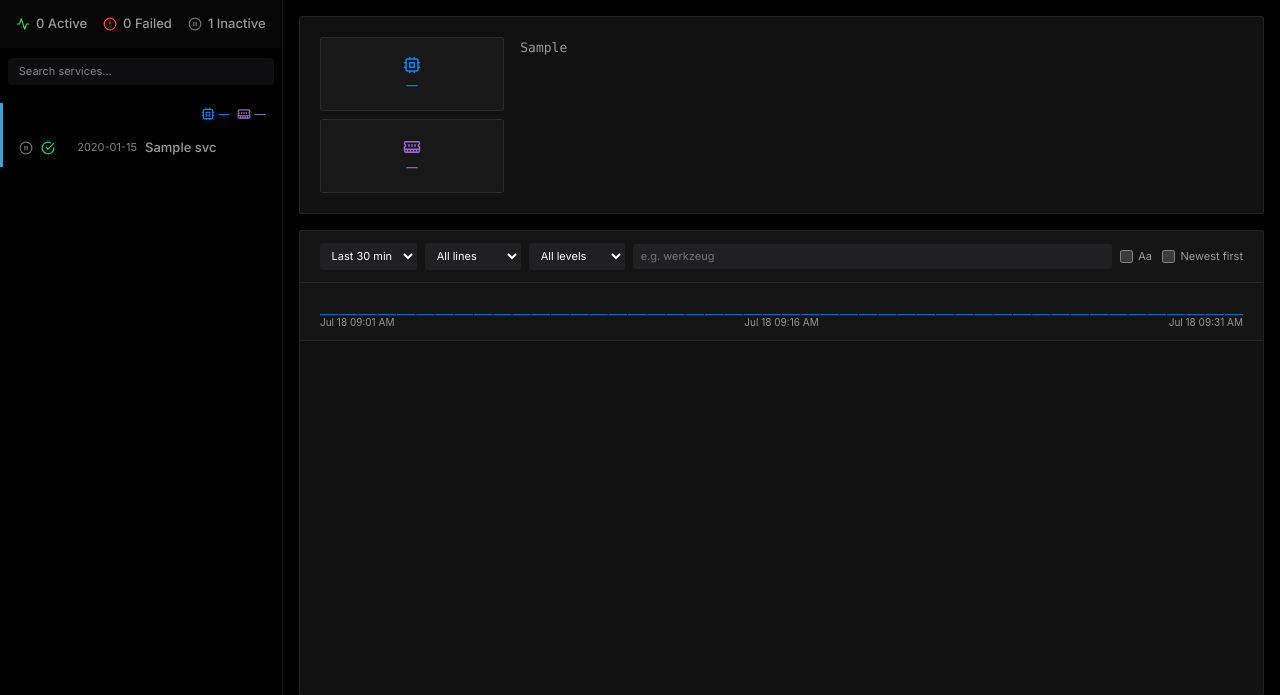
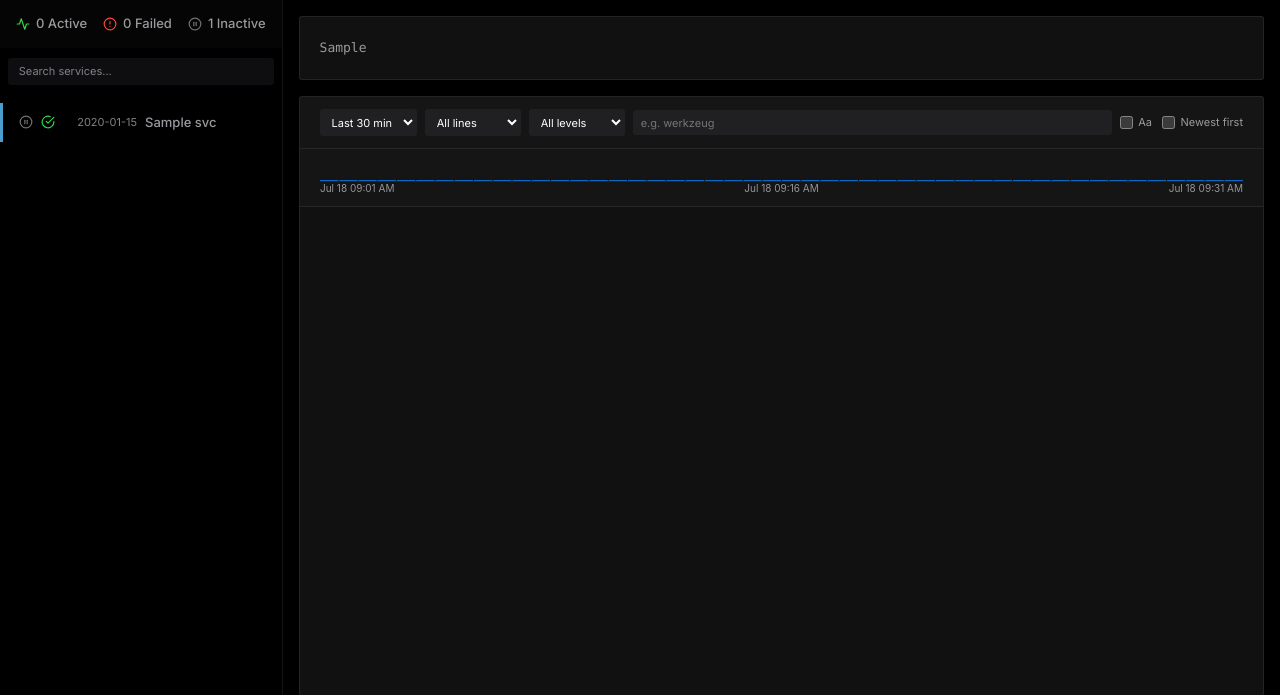
Before and after one commit to momonala/rpi-notes, a Flask app: template templates/index.html in a window 1280 px wide. Shown: the part 88-783 px from the top of the page. Run offline with Flask 3, Linux system fonts and the light colour scheme; the template is opened without the code that fills it: most values are stand-ins (such as "Sample title", 1, 10 or a date in 2020); data that the repository does not hold is empty.

Commit message:
rm cpu and ram stats

```diff
--- a/src/app.py
+++ b/src/app.py
@@ -17,14 +17,12 @@ from src.scheduler import (
     start_scheduler,
 )
 from src.services import (
-    aggregate_project_resources,
     get_info_for_service,
     get_service_health,
     get_service_status,
     get_services,
     get_system_info,
     is_linux,
-    parse_service_name,
 )
 from src.telegram import send_telegram_message
 from src.values import INSPECTOR_DETECTOR_CWD, INSPECTOR_DETECTOR_UV_PATH
@@ -173,38 +171,22 @@ def update_alert_setting():
 def sidebar_details():
     """Return enriched service details for sidebar rendering after first paint."""
     if not is_linux():
-        project_resources = aggregate_project_resources(canned_service_statuses)
-        return jsonify(
-            {
-                "services": [],
-                "projects": {
-                    project_group: {"memory": resources.memory, "cpu": resources.cpu}
-                    for project_group, resources in project_resources.items()
-                },
-            }
-        )
+        return jsonify({"services": []})
 
     services = get_services()
     detailed_statuses = _collect_statuses(services, detailed=True)
-    project_resources = aggregate_project_resources(detailed_statuses)
     payload = [
         {
             "name": status.name,
             "is_active": status.is_active,
             "is_failed": status.is_failed,
             "uptime": status.uptime,
-            "memory": status.memory,
-            "cpu": status.cpu,
             "last_error": status.last_error,
             "ci_status": status.ci_status,
         }
         for status in detailed_statuses
     ]
-    projects = {
-        project_group: {"memory": resources.memory, "cpu": resources.cpu}
-        for project_group, resources in project_resources.items()
-    }
-    return jsonify({"services": payload, "projects": projects})
+    return jsonify({"services": payload})
 
 
 @app.route("/api/system-info")
@@ -230,13 +212,11 @@ def index():
     # lines=0: show only the systemctl status header (Active, Memory, CPU).
     # Log lines are streamed live via the /logs/stream SSE endpoint.
     selected_service_info = get_info_for_service(service, lines=0) if (service and is_linux()) else ""
-    current_project_group = parse_service_name(service)[0] if service else None
 
     return render_template(
         "index.html",
         services=service_statuses,
         current=service,
-        current_project_group=current_project_group,
         selected_service_info=selected_service_info,
         websites=websites,
     )
--- a/static/app.css
+++ b/static/app.css
@@ -188,8 +188,7 @@ textarea:focus-visible {
     .sidebar--collapsed .service-name,
     .sidebar--collapsed .service-uptime,
     .sidebar--collapsed .service-details__item--ci,
-    .sidebar--collapsed .service-alert-badge,
-    .sidebar--collapsed .project-group__metrics {
+    .sidebar--collapsed .service-alert-badge {
         display: none !important;
     }
 
@@ -233,32 +232,6 @@ textarea:focus-visible {
     border-left: 3px solid var(--project-color, rgba(255, 255, 255, 0.15));
     margin-bottom: 0.25rem;
 }
-
-.project-group__metrics {
-    display: flex;
-    justify-content: flex-end;
-    align-items: center;
-    gap: var(--spacing-sm);
-    padding: 0.2rem var(--spacing-md) 0.35rem;
-}
-
-.project-metric {
-    display: inline-flex;
-    align-items: center;
-    gap: 0.2rem;
-    font-size: var(--font-size-xs);
-    font-weight: 500;
-    white-space: nowrap;
-}
-
-.project-metric__icon {
-    width: 12px;
-    height: 12px;
-    flex-shrink: 0;
-}
-
-.project-metric--cpu { color: var(--color-info); }
-.project-metric--memory { color: #9a6acc; }
 
 .project-group + .project-group::before {
     content: '';
@@ -853,61 +826,6 @@ textarea:focus-visible {
     animation: fadeIn 0.3s ease-out;
 }
 
-.service-info-layout {
-    display: grid;
-    grid-template-columns: minmax(0, 20%) minmax(0, 1fr);
-    gap: var(--spacing-md);
-    align-items: start;
-}
-
-.project-summary-badges {
-    display: flex;
-    flex-direction: column;
-    gap: var(--spacing-sm);
-    min-width: 0;
-}
-
-.project-badge {
-    display: flex;
-    flex-direction: column;
-    align-items: center;
-    justify-content: center;
-    gap: 0.35rem;
-    padding: var(--spacing-sm);
-    border-radius: var(--radius);
-    border: 1px solid var(--border-color);
-    background: rgba(255, 255, 255, 0.03);
-    text-align: center;
-    min-height: 3.5rem;
-}
-
-.project-badge__icon {
-    width: 18px;
-    height: 18px;
-    flex-shrink: 0;
-}
-
-.project-badge__value {
-    font-size: var(--font-size-xs);
-    font-weight: 600;
-    line-height: 1.2;
-    word-break: break-word;
-}
-
-.project-badge--cpu {
-    color: var(--color-info);
-}
-
-.project-badge--memory {
-    color: #9a6acc;
-}
-
-@media (max-width: 639px) {
-    .service-info-layout {
-        grid-template-columns: minmax(0, 28%) minmax(0, 1fr);
-    }
-}
-
 .service-info {
     white-space: pre-wrap;
     word-wrap: break-word;
--- a/static/sidebar-details.js
+++ b/static/sidebar-details.js
@@ -9,62 +9,6 @@
         use.setAttribute('href', `#icon-${name}`);
         svg.appendChild(use);
         return svg;
-    }
-
-    function formatMetricValue(value) {
-        return value == null || value === '' ? '—' : value;
-    }
-
-    /**
-     * Create or update a compact project metric (sidebar).
-     * @param {Element} container
-     * @param {string} type - 'cpu' | 'memory'
-     * @param {string | null | undefined} value
-     */
-    function setProjectMetric(container, type, value) {
-        let metric = container.querySelector(`.project-metric--${type}`);
-        if (!metric) {
-            metric = document.createElement('span');
-            metric.className = `project-metric project-metric--${type}`;
-            const icon = buildIcon(type);
-            icon.classList.add('project-metric__icon');
-            const text = document.createElement('span');
-            text.className = 'project-metric__value';
-            text.dataset.role = 'value';
-            metric.appendChild(icon);
-            metric.appendChild(text);
-            container.appendChild(metric);
-        }
-        metric.querySelector('[data-role="value"]').textContent = formatMetricValue(value);
-    }
-
-    /**
-     * Update project-level CPU/memory totals in the sidebar.
-     * @param {Record<string, {cpu?: string|null, memory?: string|null}>} projects
-     */
-    function updateProjectSidebarMetrics(projects) {
-        document.querySelectorAll('.project-group[data-project-group]').forEach((group) => {
-            const projectGroup = group.dataset.projectGroup;
-            const metrics = group.querySelector('.project-group__metrics');
-            if (!metrics) return;
-            const data = projects[projectGroup] ?? {};
-            setProjectMetric(metrics, 'cpu', data.cpu);
-            setProjectMetric(metrics, 'memory', data.memory);
-        });
-    }
-
-    /**
-     * Update stacked project badges on the service detail view.
-     * @param {Record<string, {cpu?: string|null, memory?: string|null}>} projects
-     */
-    function updateProjectSummaryBadges(projects) {
-        const container = document.querySelector('.project-summary-badges[data-project-group]');
-        if (!container) return;
-        const data = projects[container.dataset.projectGroup] ?? {};
-        for (const type of ['cpu', 'memory']) {
-            const badge = container.querySelector(`.project-badge--${type} [data-role="value"]`);
-            if (badge) badge.textContent = formatMetricValue(data[type]);
-        }
     }
 
     /**
@@ -230,10 +174,6 @@
         const payload = await detailsResponse.json();
         const alertSettings = alertsResponse.ok ? await alertsResponse.json() : {};
         const services = Array.isArray(payload.services) ? payload.services : [];
-        const projects = payload.projects && typeof payload.projects === 'object' ? payload.projects : {};
-
-        updateProjectSidebarMetrics(projects);
-        updateProjectSummaryBadges(projects);
 
         const byName = new Map();
         for (const item of nav.querySelectorAll('.service-item[data-service-name]')) {
--- a/templates/index.html
+++ b/templates/index.html
@@ -131,7 +131,6 @@
                 {% if svc.project_group != ns.prev_group %}
                 {% if ns.prev_group is not none %}</div>{% endif %}
                 <div class="project-group" data-project-group="{{ svc.project_group }}">
-                    <div class="project-group__metrics" aria-label="{{ svc.project_group }} resource usage"></div>
                 {% set ns.prev_group = svc.project_group %}
                 {% endif %}
                 <div class="service-item {% if svc.name == current %}service-item--active{% endif %}"
@@ -209,21 +208,7 @@
                 {% if selected_service_info %}
                 <!-- Service Detail View -->
                 <div class="service-info-panel">
-                    <div class="service-info-layout">
-                        {% if current_project_group %}
-                        <div class="project-summary-badges" data-project-group="{{ current_project_group }}" aria-label="Project resource usage">
-                            <div class="project-badge project-badge--cpu" data-metric="cpu">
-                                <svg class="project-badge__icon" aria-hidden="true"><use href="#icon-cpu"></use></svg>
-                                <span class="project-badge__value" data-role="value">—</span>
-                            </div>
-                            <div class="project-badge project-badge--memory" data-metric="memory">
-                                <svg class="project-badge__icon" aria-hidden="true"><use href="#icon-memory"></use></svg>
-                                <span class="project-badge__value" data-role="value">—</span>
-                            </div>
-                        </div>
-                        {% endif %}
-                        <pre class="service-info service-info--status">{{ selected_service_info }}</pre>
-                    </div>
+                    <pre class="service-info service-info--status">{{ selected_service_info }}</pre>
                 </div>
                 <div class="log-stream-panel">
                     <div class="log-filters" aria-label="Log filters">
```
Also changed, not shown: src/services.py (+0 -105 lines), tests/test_app.py (+1 -2 lines), tests/test_services.py (+0 -118 lines).
